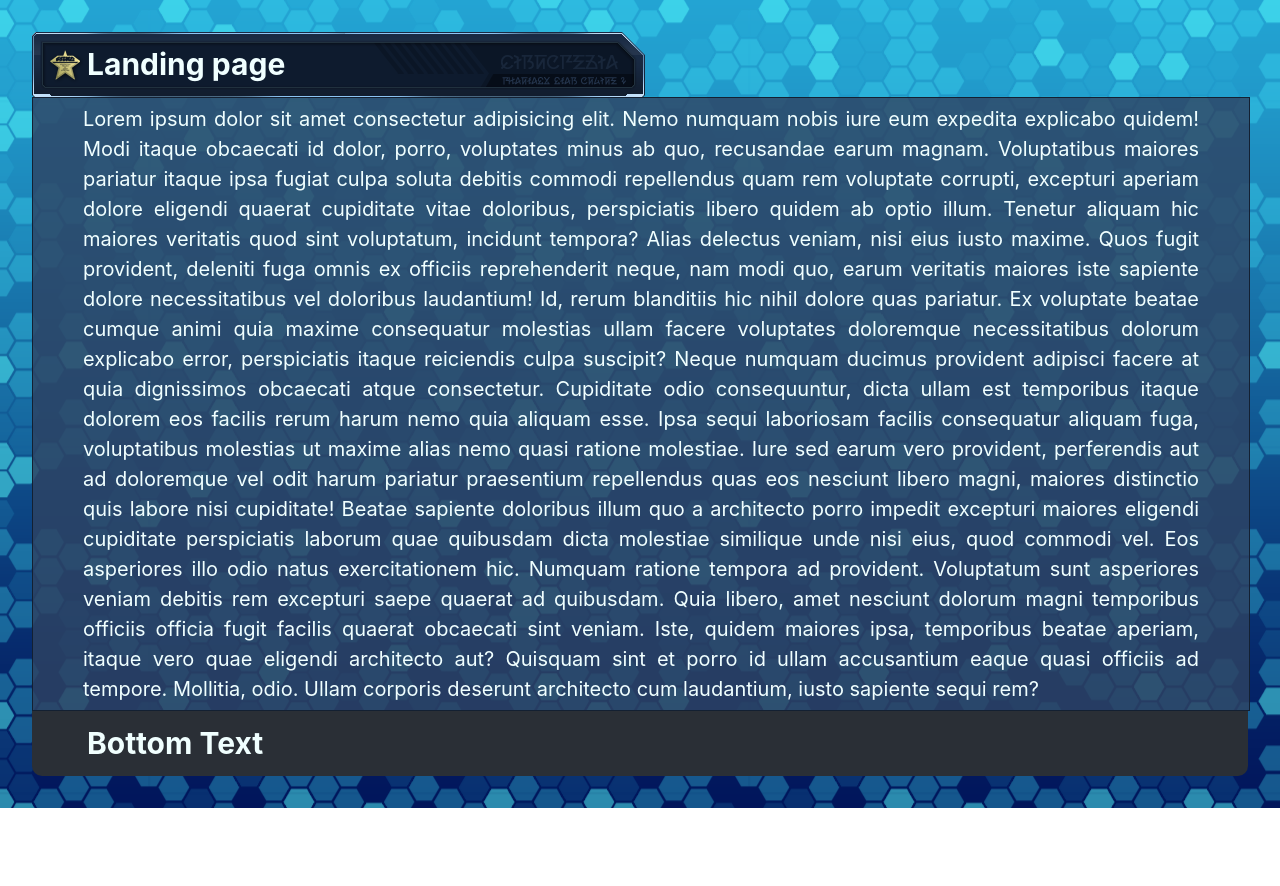
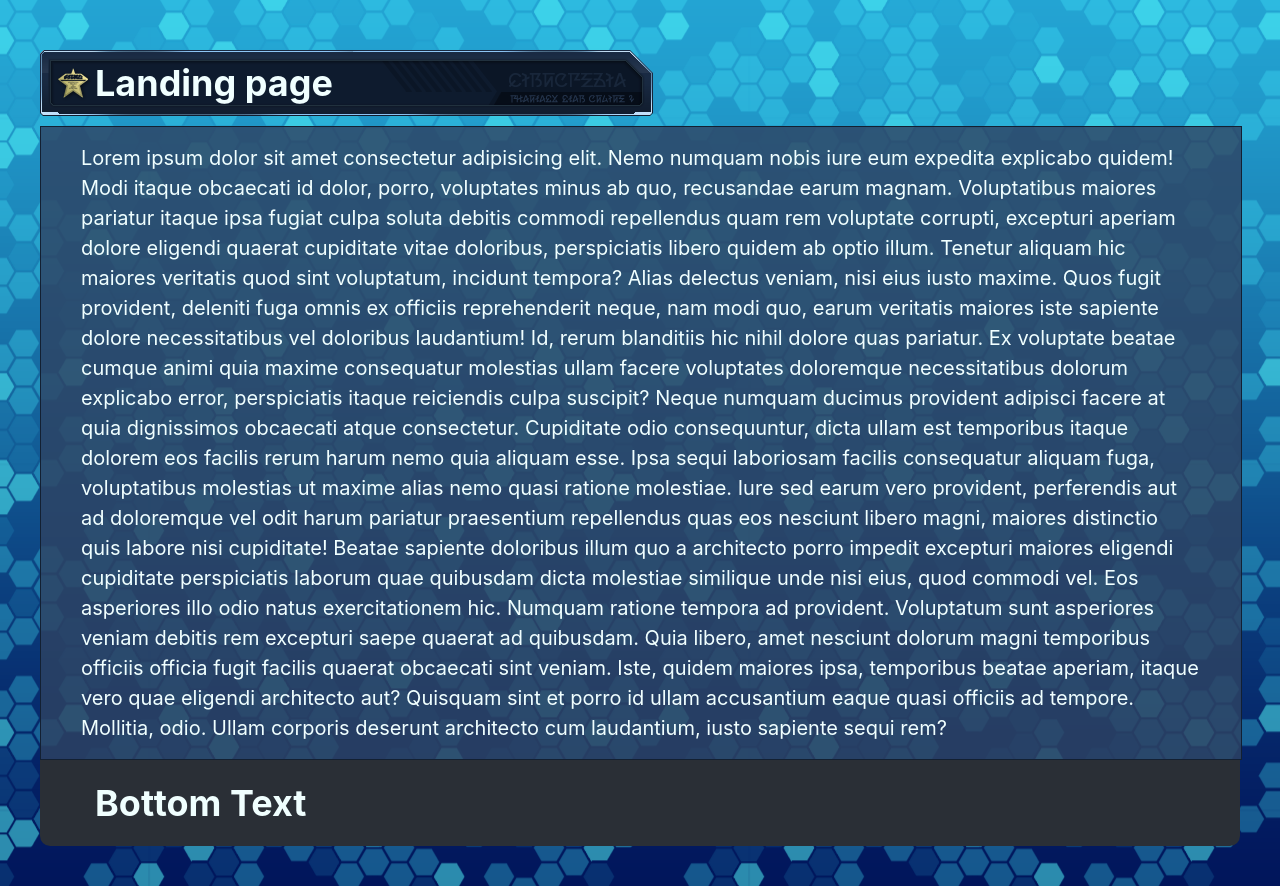
Before and after one commit to Nakosume/Programacion_Web_2024, a React (Vite) app in the folder hello-world-app/: page / in a window 1280 px wide. Before the commit the page ends 808 px from the top, so only its background shows below. Built offline with nearby package versions, Linux system fonts and the light colour scheme.

Commit message:
More changes on fonts and Header

```diff
--- a/hello-world-app/src/components/Body/Body.jsx
+++ b/hello-world-app/src/components/Body/Body.jsx
@@ -5,19 +5,19 @@ export function Body(props) {
         <main style={{
             color: color,
             width: '100%',
-            fontSize: '20px',
+            fontSize: '1rem', //new
             backgroundColor: '#2e4362d0',
             border: '1px solid #132032',
         }}>
             <p style={{
                 height: 'auto',
                 margin: '0',
-                paddingLeft: '50px',
-                paddingRight: '50px',
-                paddingTop: '6px',
-                paddingBottom: '6px',
+                paddingLeft: '5vh',
+                paddingRight: '5vh',
+                paddingTop: '2vh',
+                paddingBottom: '2vh',
                 textWrap: 'normal',
-                textAlign: 'justify'
+                textAlign: 'left'
             }}>{content}</p>
         </main>
     )
--- a/hello-world-app/src/components/Footer/Footer.jsx
+++ b/hello-world-app/src/components/Footer/Footer.jsx
@@ -8,7 +8,8 @@ export function Footer(props) {
             backgroundColor: '#2a2f36',
             borderBottomLeftRadius: '10px',
             borderBottomRightRadius: '10px',
-            marginTop:'auto'
+            marginTop:'auto',
+            fontSize:'0.9rem'
         }}>
             <h1 style={{
                 paddingLeft: '55px',
--- a/hello-world-app/src/components/Header/Header.jsx
+++ b/hello-world-app/src/components/Header/Header.jsx
@@ -6,11 +6,14 @@ export function Header(props) {
     return (
         <header style={{
             color: color,
-            width: '613px',
+            width: '100%',
+            height:'auto',
             backgroundImage: `url(${background})`,
             backgroundRepeat: "no-repeat",
             backgroundSize: "fill",
+            backgroundPosition: 'left',
             marginBottom: 'auto',
+            fontSize:'0.9rem'
         }}>
             <h1 style={{
                 margin: '0',
--- a/hello-world-app/src/style.css
+++ b/hello-world-app/src/style.css
@@ -13,9 +13,17 @@
   animation: snow 25s linear infinite;
 
   font-synthesis: none;
+  font-size: 14px;
+
   text-rendering: optimizeLegibility;
   -webkit-font-smoothing: antialiased;
   -moz-osx-font-smoothing: grayscale;
+}
+
+@media(min-width: 768px){
+:root{
+  font-size: 20px; /*new*/
+}
 }
 
 @keyframes snow {
@@ -45,11 +53,11 @@ body {
   min-height: 100vh;
 }
 
-h1 {
+/* h1 {
   font-size: 30px;
   height: 80px;
   line-height: 1.1;
-}
+} */
 
 #app {
   max-width: 1280px;
```
